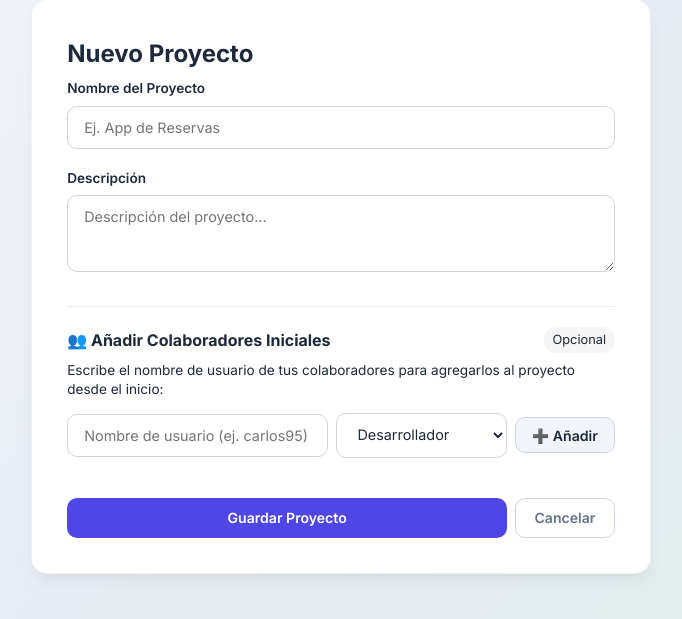
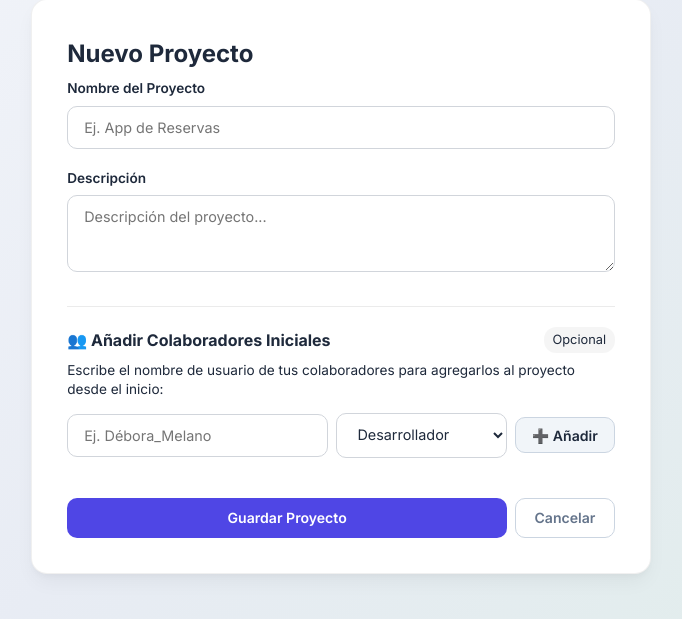
Before and after one commit to CarlosPadron95/TeamProject, a Django app: page /project/new/ in a window 1280 px wide. Shown: the part 152-771 px from the top of the page, without its empty margins (299-981 px from the left). Run offline with Django 5.2, Linux system fonts and the light colour scheme; a user stored in the database is signed in; data comes from the database, SQL or seed files in the repository.

Commit message:
style: actualizar placeholder del buscador de colaboradores a Ej. Debora_Melano

```diff
--- a/projects/forms.py
+++ b/projects/forms.py
@@ -101,7 +101,7 @@ class TaskForm(forms.ModelForm):
 class ProjectMemberForm(forms.ModelForm):
     username = forms.CharField(
         label="Nombre de Usuario",
-        widget=forms.TextInput(attrs={'class': 'form-control', 'placeholder': 'Ej. carlos95'})
+        widget=forms.TextInput(attrs={'class': 'form-control', 'placeholder': 'Ej. Débora_Melano'})
     )
 
     class Meta:
--- a/templates/projects/project_form.html
+++ b/templates/projects/project_form.html
@@ -28,7 +28,7 @@
 
                 <!-- Input + Select de Rol + Botón Añadir -->
                 <div style="display: flex; gap: 0.5rem; align-items: center; margin-bottom: 0.5rem; flex-wrap: wrap;">
-                    <input type="text" id="member-username-input" class="form-control" style="flex: 2; min-width: 160px;" placeholder="Nombre de usuario (ej. carlos95)">
+                    <input type="text" id="member-username-input" class="form-control" style="flex: 2; min-width: 160px;" placeholder="Ej. Débora_Melano">
 
                     <select id="member-role-input" class="form-control" style="flex: 1.2; min-width: 140px;">
                         {% for role_code, role_name in role_choices %}
```
